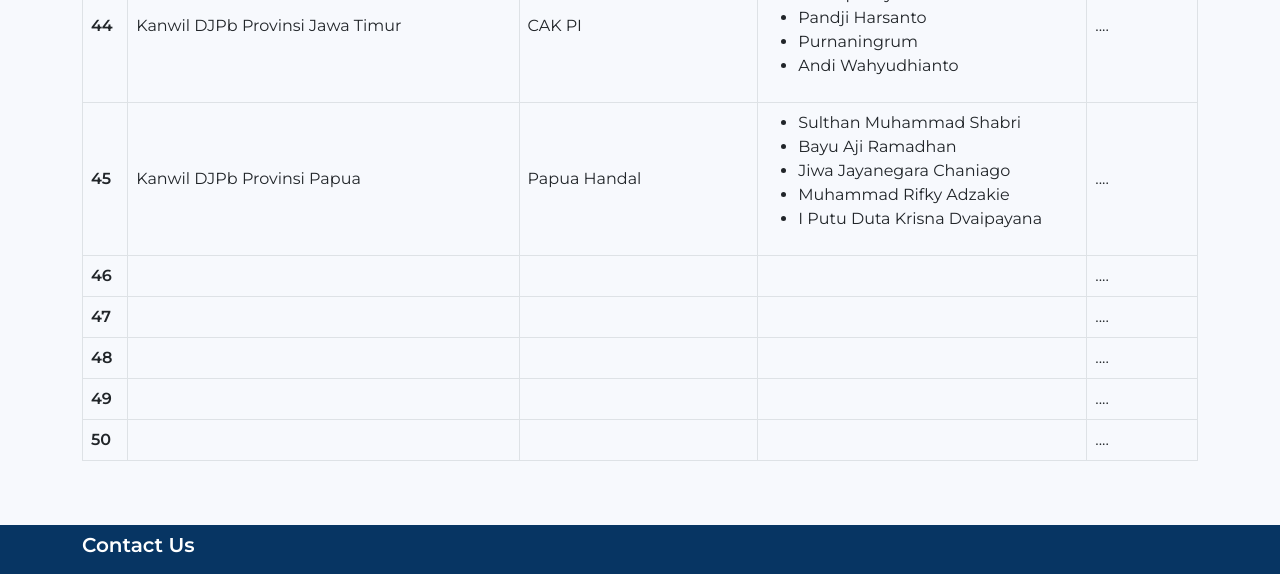
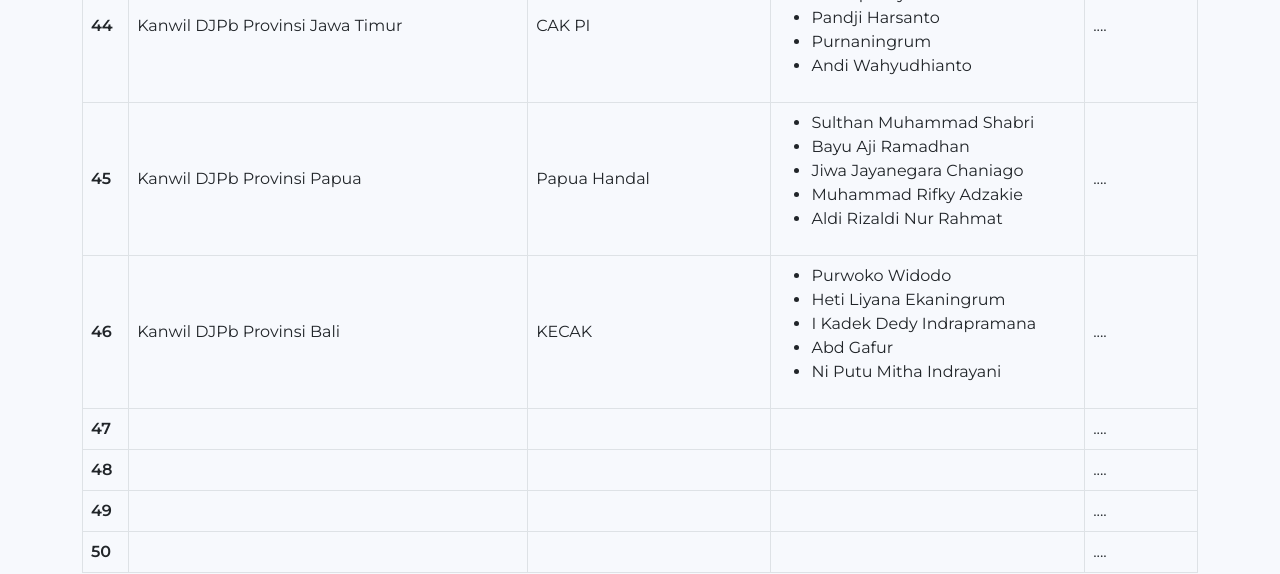
Before and after one commit to yusufamris15/ddac2022v1, a website: page tim5.html in a window 1280 px wide. Shown: the part 889-1463 px from the top of the page. Drawn offline with nearby package versions, Linux system fonts and the light colour scheme.

Commit message:
edit files 44.3

```diff
--- a/tim5.html
+++ b/tim5.html
@@ -195,15 +195,21 @@
                     <li>Bayu Aji Ramadhan</li>
                     <li>Jiwa Jayanegara Chaniago</li>
                     <li>Muhammad Rifky Adzakie</li>
-                    <li>I Putu Duta Krisna Dvaipayana</li>
+                    <li>Aldi Rizaldi Nur Rahmat</li>
                   </ul></td>
                   <td>....</td>
                 </tr>
                 <tr>
                   <th scope="row">46</th>
-                  <td></td>
-                  <td></td>
-                  <td></td>
+                  <td>Kanwil DJPb Provinsi Bali</td>
+                  <td>KECAK</td>
+                  <td><ul>
+                    <li>Purwoko Widodo</li>
+                    <li>Heti Liyana Ekaningrum</li>
+                    <li>I Kadek Dedy Indrapramana</li>
+                    <li>Abd Gafur</li>
+                    <li>Ni Putu Mitha Indrayani</li>
+                  </ul></td>
                   <td>....</td>
                 </tr>
                 <tr>
```
